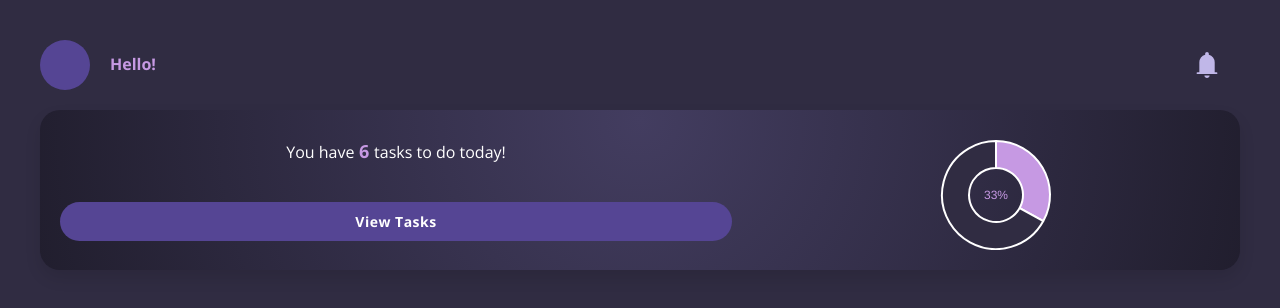
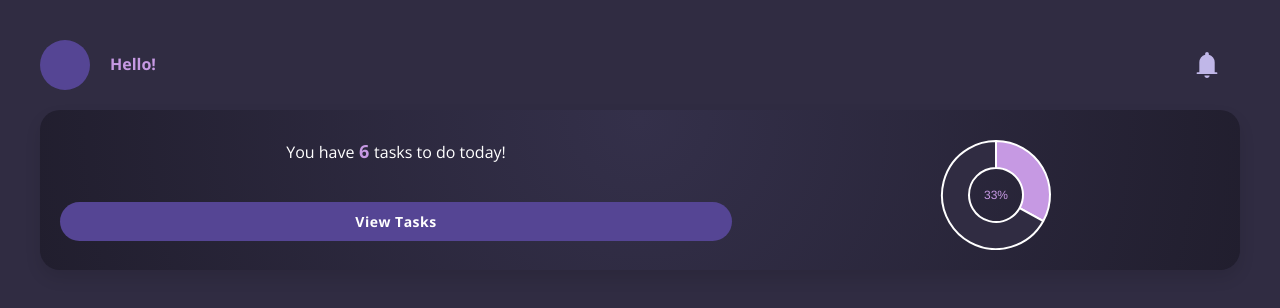
Before and after one commit to CalvinTiley/toppalife-client, a React (Vite) app: page / in a window 1280 px wide. Shown: the top 308 px of the page. Built offline with nearby package versions, Linux system fonts and the light colour scheme; no server answers; sample sign-in values are in the browser's storage.

Commit message:
feat: colour improvements

```diff
--- a/src/components/TodaysTasks/_todays-tasks.scss
+++ b/src/components/TodaysTasks/_todays-tasks.scss
@@ -31,7 +31,7 @@
         font-weight: 600;
 
         &--complete {
-            color: #00ddb1;
+            color: var(--color-complete);
         }
     }
 
--- a/src/components/TodaysTasks/useTodaysTasks.tsx
+++ b/src/components/TodaysTasks/useTodaysTasks.tsx
@@ -21,7 +21,7 @@ const addCenterLabel = (
     ctx.restore();
 
     ctx.textBaseline = "top";
-    ctx.fillStyle = "#c699e3";
+    ctx.fillStyle = completedPercentage === 100 ? "#00dd6f" : "#c699e3";
 
     const text = `${completedPercentage}%`;
     const textX = Math.round((width - ctx.measureText(text).width) / 2);
@@ -45,7 +45,7 @@ const generateData = (completedPercentage: number) => {
         datasets: [{
             label: "",
             data: [completedPercentage, 100 - completedPercentage],
-            backgroundColor: ["#c699e3", "#302C42"],
+            backgroundColor: [completedPercentage === 100 ? "#00dd6f" : "#c699e3", "#302C42"],
         }],
     };
 };
--- a/src/scss/variables/_colors.scss
+++ b/src/scss/variables/_colors.scss
@@ -5,7 +5,7 @@
 
     --color-background-1: #302C42;
     --color-background-2: #211E2E;
-    --color-background-3: #433D60;
+    --color-background-3: #34304a;
 
     --color-gray-1: #F9F9F9;
     --color-gray-2: #eaeaea;
@@ -13,4 +13,6 @@
     --color-gray-4: #A5A5A5;
     --color-gray-5: #808080;
     --color-gray-6: #383838;
+
+    --color-complete: #00dd6f;
 }
```
